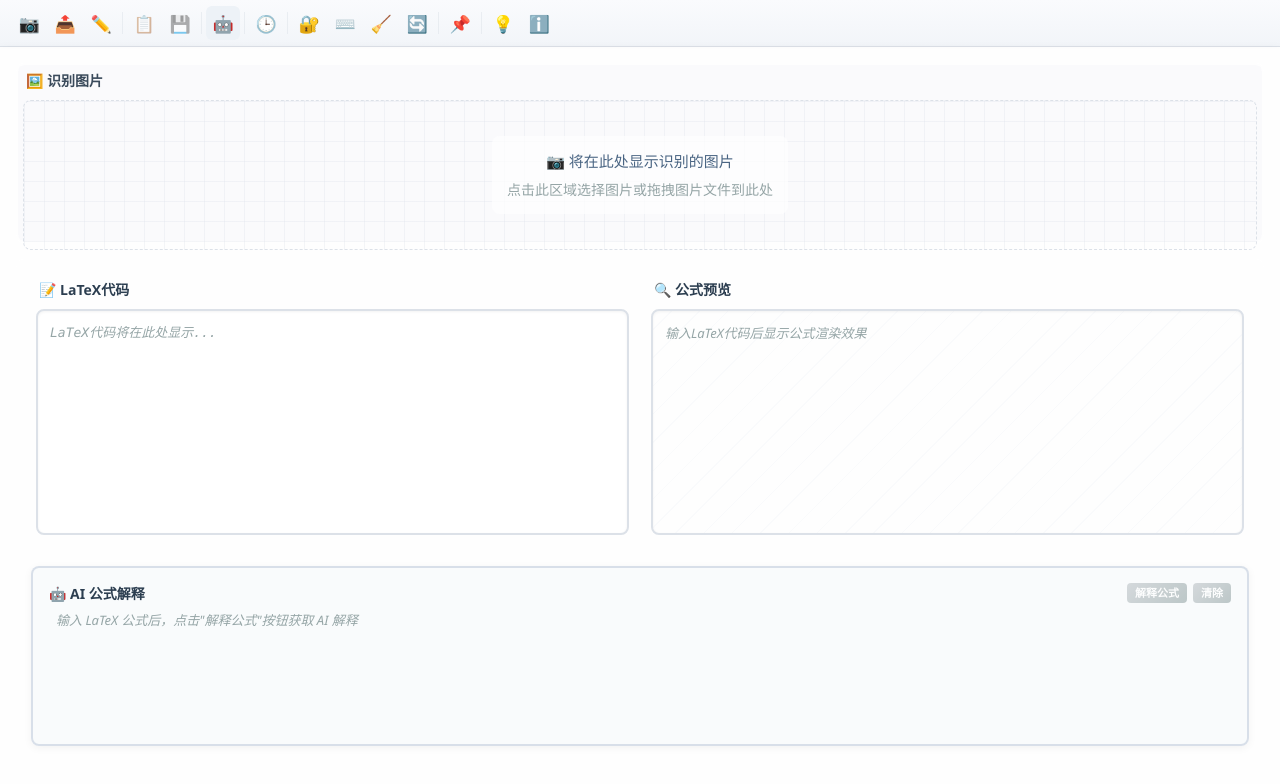
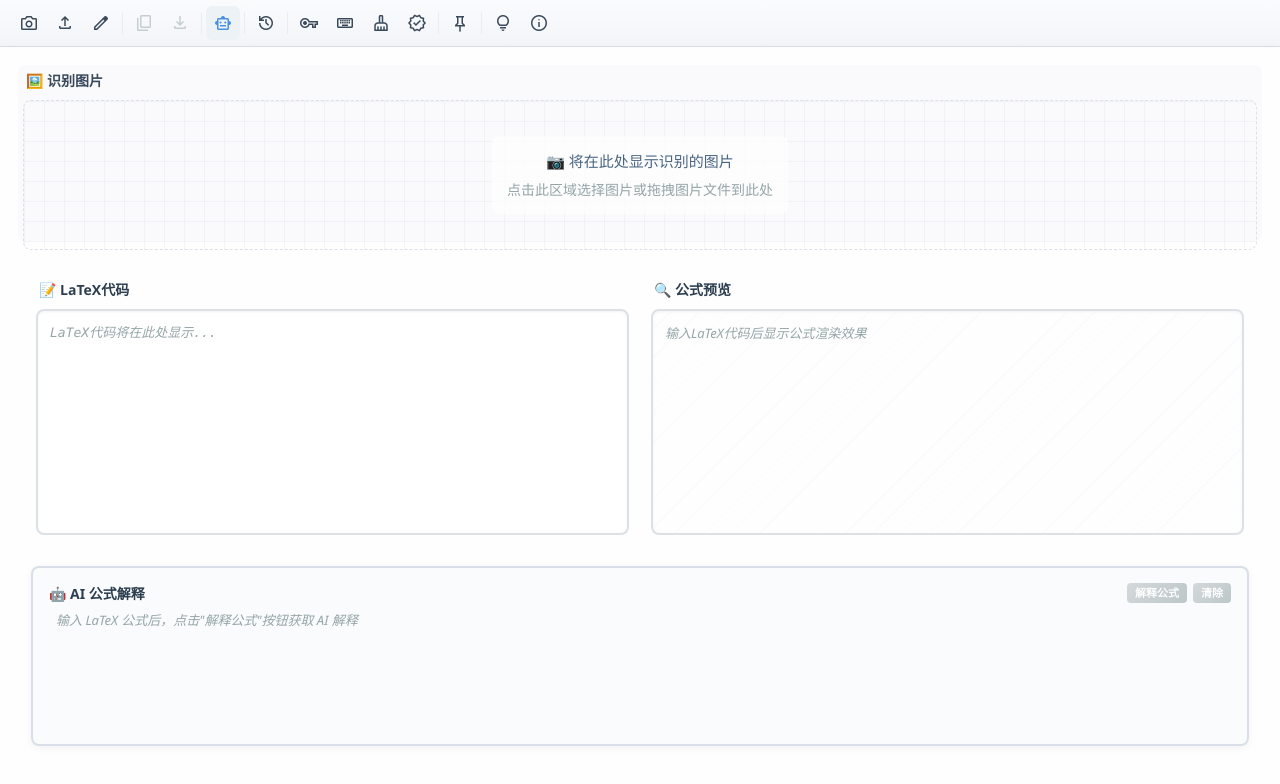
Before and after one commit to Louaq/TexStudio, a React (Create React App) app: page / in a window 1280 px wide. Shown: the top 784 px of the page. Built offline with nearby package versions, Linux system fonts and the light colour scheme; no server answers.

Commit message:
fix: 修改导航栏的图标样式

```diff
--- a/package.json
+++ b/package.json
@@ -1,6 +1,6 @@
 {
   "name": "latex-ocr-electron",
-  "version": "4.3.1",
+  "version": "4.3.2",
   "description": "TexStudio OCR",
   "author": "TexStudio",
   "main": "dist/electron/electron/main.js",
--- a/public/index.html
+++ b/public/index.html
@@ -11,6 +11,7 @@
     />
     <link rel="apple-touch-icon" href="%PUBLIC_URL%/logo192.png" />
     <link rel="manifest" href="%PUBLIC_URL%/manifest.json" />
+    <link rel="stylesheet" href="https://fonts.googleapis.com/css2?family=Material+Symbols+Outlined:opsz,wght,FILL,GRAD@20..48,400,0,0" />
     <title>TexStudio OCR</title>
     <style>
       body {
--- a/src/components/MenuBar.tsx
+++ b/src/components/MenuBar.tsx
@@ -56,23 +56,27 @@ const Divider = styled.div`
   opacity: 0.5;
 `;
 
-// 替换emoji图标为更现代的表示方式
+// 使用 Material Symbols Outlined 字体图标
+const Icon = (name: string) => (
+  <span className="material-symbols-outlined" style={{ fontSize: 20, lineHeight: 1 }} aria-hidden="true">{name}</span>
+);
+
 const MenuIcon = {
-  capture: "📷",   // 截图
-  upload: "📤",    // 上传图片
-  handwriting: "✏️", // 手写公式
-  copy: "📋",      // 复制
-  export: "💾",    // 导出图片
-  autoMode: "🤖",  // 自动识别模式
-  manualMode: "✋", // 手动识别模式
-  history: "🕒",   // 历史记录
-  api: "🔐",       // API设置
-  shortcut: "⌨️",  // 快捷键
-  cleanup: "🧹",   // 清理临时文件
-  update: "🔄",    // 检查更新
-  pin: "📌",       // 窗口置顶
-  about: "ℹ️",      // 关于
-  help: "💡"       // 帮助
+  capture: Icon("photo_camera"),
+  upload: Icon("file_upload"),
+  handwriting: Icon("edit"),
+  copy: Icon("content_copy"),
+  export: Icon("download"),
+  autoMode: Icon("smart_toy"),
+  manualMode: Icon("back_hand"),
+  history: Icon("history"),
+  api: Icon("vpn_key"),
+  shortcut: Icon("keyboard"),
+  cleanup: Icon("cleaning_services"),
+  update: Icon("new_releases"),
+  pin: Icon("push_pin"),
+  about: Icon("info"),
+  help: Icon("lightbulb")
 };
 
 interface MenuBarProps {
```
